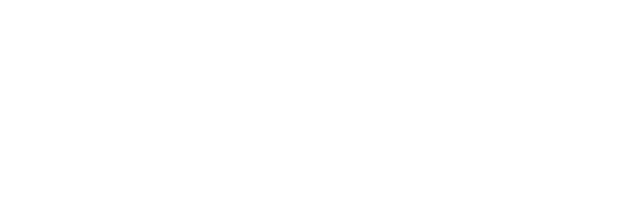
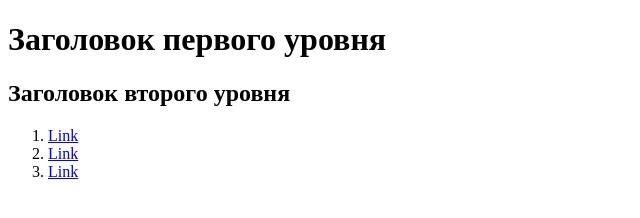
Before and after one commit to fveden/task-html, a website: page src/index.html in a window 1280 px wide. Shown: the whole page, without its empty margins (0-640 px from the left). Drawn offline with Linux system fonts and the light colour scheme.

Commit message:
Задание по HTML

```diff
--- a/src/index.html
+++ b/src/index.html
@@ -3,5 +3,13 @@
     <head>
         <title>HTML</title>
     </head>
-    <body></body>
+    <body>
+        <h1>Заголовок первого уровня</h1>
+        <h2>Заголовок второго уровня</h2>
+        <ol>
+            <li><a href="https://www.google.ru/">Link</a></li>
+            <li><a href="https://ya.ru/">Link</a></li>
+            <li><a href="https://ru.wikipedia.org/wiki/">Link</a></li>
+        </ol>
+    </body>
 </html>
```
Also changed, not shown: 1 other file.
